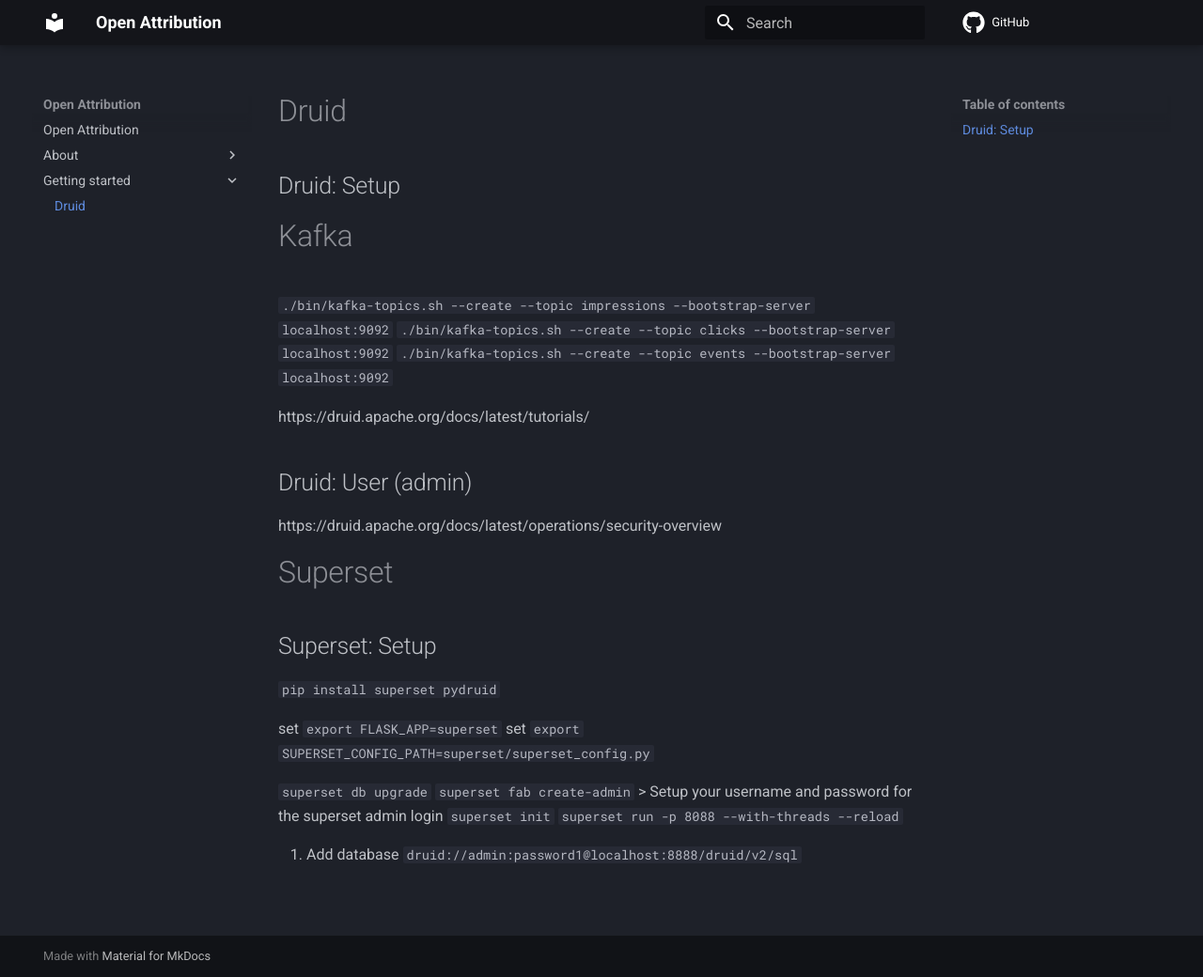
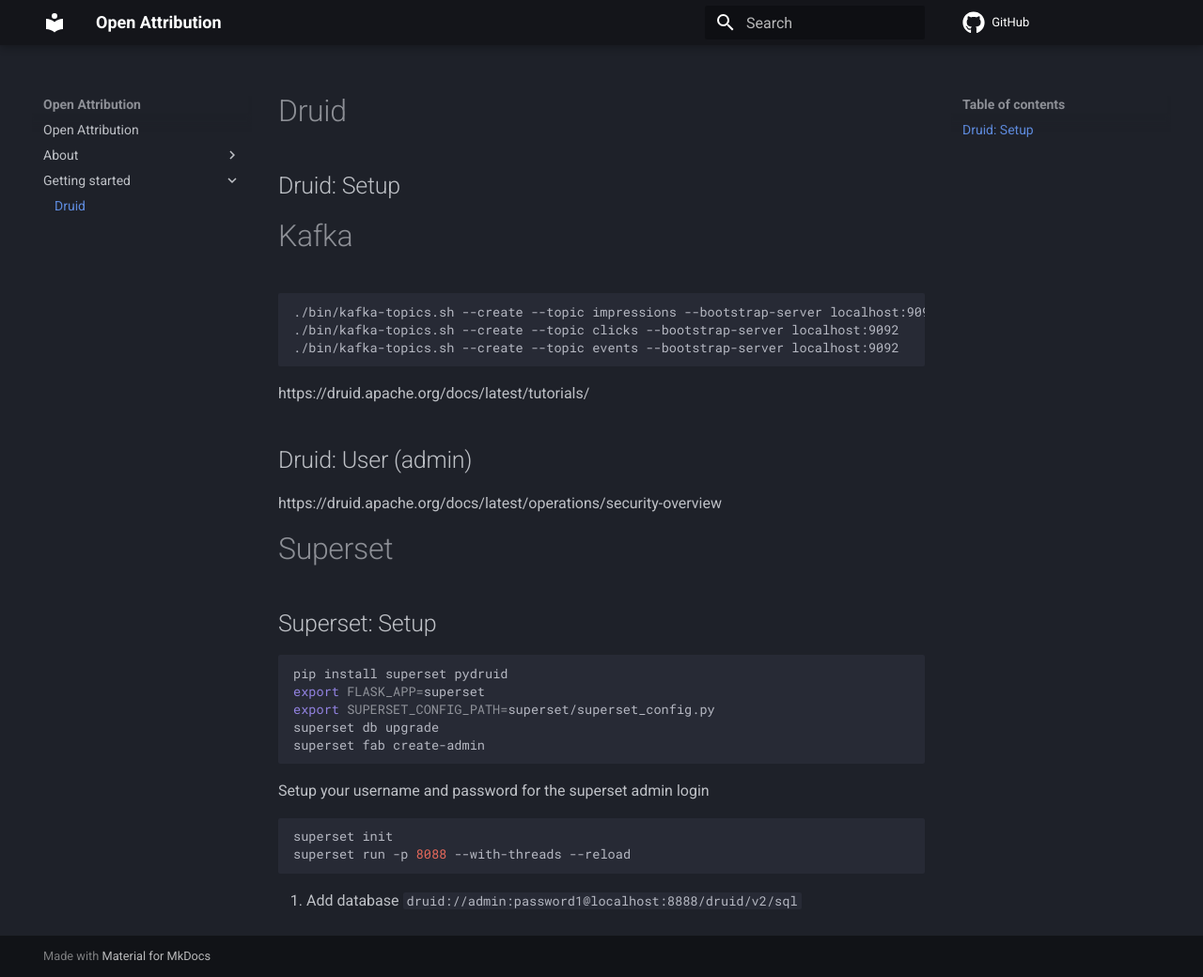
Before and after one commit to OpenAttribution/open-attribution, an MkDocs documentation site: the page built from docs/getting_started/installation.md, in a window 1280 px wide and 1040 px high. Shown: the whole window at 94% size. Built offline with MkDocs 1.6.1 and Material for MkDocs 9.7.7, drawn with Linux system fonts in a browser that asks for light colours; comment, search, counter and statistics services are not loaded.

````diff
--- a/docs/getting_started/installation.md
+++ b/docs/getting_started/installation.md
@@ -5,9 +5,11 @@
 
 # Kafka
 
-`./bin/kafka-topics.sh --create --topic impressions --bootstrap-server localhost:9092`
-`./bin/kafka-topics.sh --create --topic clicks --bootstrap-server localhost:9092`
-`./bin/kafka-topics.sh --create --topic events --bootstrap-server localhost:9092`
+```sh
+./bin/kafka-topics.sh --create --topic impressions --bootstrap-server localhost:9092
+./bin/kafka-topics.sh --create --topic clicks --bootstrap-server localhost:9092
+./bin/kafka-topics.sh --create --topic events --bootstrap-server localhost:9092
+```
 
 https://druid.apache.org/docs/latest/tutorials/
 
@@ -19,14 +21,19 @@ https://druid.apache.org/docs/latest/operations/security-overview
 
 ## Superset: Setup
 
-`pip install superset pydruid`
+```sh
+pip install superset pydruid
+export FLASK_APP=superset
+export SUPERSET_CONFIG_PATH=superset/superset_config.py
+superset db upgrade
+superset fab create-admin
+```
 
-set `export FLASK_APP=superset`
-set `export SUPERSET_CONFIG_PATH=superset/superset_config.py`
+Setup your username and password for the superset admin login
 
-`superset db upgrade`
-`superset fab create-admin` > Setup your username and password for the superset admin login
-`superset init`
-`superset run -p 8088 --with-threads --reload`
+```sh
+superset init
+superset run -p 8088 --with-threads --reload
+```
 
 1. Add database `druid://admin:password1@localhost:8888/druid/v2/sql`
--- a/mkdocs.yml
+++ b/mkdocs.yml
@@ -13,5 +13,12 @@ theme:
 markdown_extensions:
   - attr_list
   - md_in_html
+  - pymdownx.highlight:
+      anchor_linenums: true
+      line_spans: __span
+      pygments_lang_class: true
+  - pymdownx.inlinehilite
+  - pymdownx.snippets
+  - pymdownx.superfences
 
 repo_url: https://github.com/OpenAttribution/open-attribution
````
